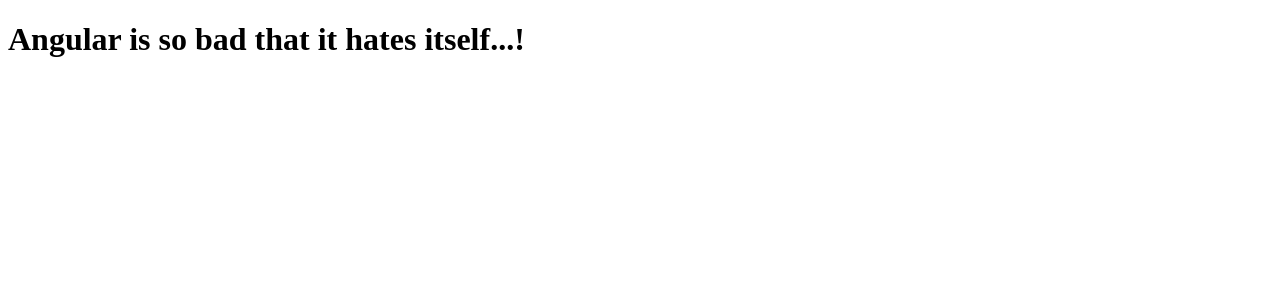
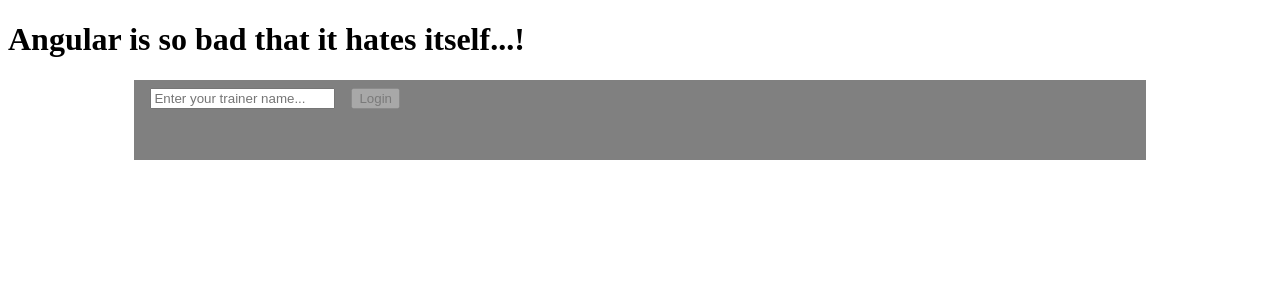
Before and after one commit to CasaRol/pokemon-trainer, an Angular app: page / in a window 1280 px wide. Shown: the top 300 px of the page. Built offline with nearby package versions, Linux system fonts and the light colour scheme.

Commit message:
Feat: Added login form in the LoginComponent

```diff
--- a/src/app/app.component.html
+++ b/src/app/app.component.html
@@ -1,4 +1,4 @@
 <h1>Angular is so bad that it hates itself...!</h1>
-
+<app-login></app-login>
 
 <router-outlet></router-outlet>
--- a/src/app/app.module.ts
+++ b/src/app/app.module.ts
@@ -1,5 +1,6 @@
 import { NgModule } from '@angular/core';
 import { BrowserModule } from '@angular/platform-browser';
+import { ReactiveFormsModule } from '@angular/forms';
 
 import { AppRoutingModule } from './app-routing.module';
 import { AppComponent } from './app.component';
@@ -24,7 +25,8 @@
   ],
   imports: [
     BrowserModule,
-    AppRoutingModule
+    AppRoutingModule,
+    ReactiveFormsModule
   ],
   providers: [],
   bootstrap: [AppComponent]
--- a/src/app/components/login/login.component.css
+++ b/src/app/components/login/login.component.css
@@ -0,0 +1,27 @@
+#container {
+    max-width: 75em;
+    width: 80%;
+    margin: 0 auto;
+    height: 5rem;
+    background-color: grey;
+}
+
+#login-form {
+    padding: 0.5rem 1rem;
+}
+
+#trainer-name-input {
+    margin-right: 1rem;
+}
+
+#trainer-name-input:focus {
+    outline: 0;
+}
+
+#trainer-name-button {
+
+}
+
+#error {
+    color: red;
+}
--- a/src/app/components/login/login.component.html
+++ b/src/app/components/login/login.component.html
@@ -1 +1,30 @@
-<p>login works!</p>
+<div id="container">
+  <form [formGroup]="loginForm" id="login-form" autocomplete="off">
+    <input
+      id="trainer-name-input"
+      name="trainer-name"
+      formControlName="trainerName"
+      type="text"
+      placeholder="Enter your trainer name..."
+      required
+      minlength="4"
+      maxlength="20"
+    />
+    <button
+      [disabled]="loginForm.invalid"
+      (click)="onLoginClicked()"
+      type="button"
+      id="trainer-name-button"
+    >
+      Login
+    </button>
+    <div
+      *ngIf="trainerName.invalid && (trainerName.dirty || trainerName.touched)"
+      id="error"
+    >
+      <p *ngIf="trainerName.errors.required">Trainer name is required!</p>
+      <p *ngIf="trainerName.errors.minlength">Trainer name is too short (min 4)!</p>
+      <p *ngIf="trainerName.errors.maxlength">Trainer name is too long (max 20)!</p>
+    </div>
+  </form>
+</div>
--- a/src/app/components/login/login.component.ts
+++ b/src/app/components/login/login.component.ts
@@ -1,15 +1,26 @@
-import { Component, OnInit } from '@angular/core';
+import { Component } from '@angular/core';
+import { AbstractControl, FormControl, FormGroup, Validators } from '@angular/forms';
 
 @Component({
   selector: 'app-login',
   templateUrl: './login.component.html',
   styleUrls: ['./login.component.css']
 })
-export class LoginComponent implements OnInit {
+export class LoginComponent {
+  loginForm: FormGroup = new FormGroup({
+    trainerName: new FormControl("", [
+      Validators.required,
+      Validators.minLength(4),
+      Validators.maxLength(20)
+    ])
+  });
 
-  constructor() { }
-
-  ngOnInit(): void {
+  get trainerName(): AbstractControl {
+    return this.loginForm.get("trainerName");
   }
 
+  onLoginClicked() {
+    console.log("Login Clicked!");
+    console.log(this.loginForm.value);
+  }
 }
```
